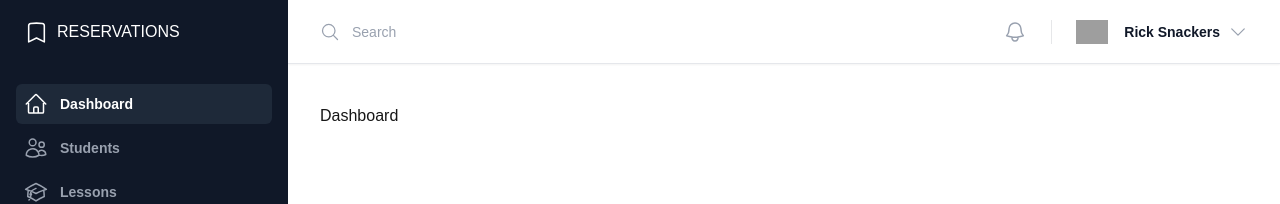
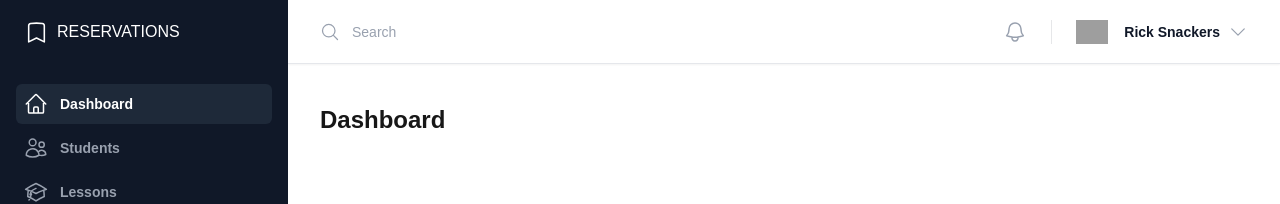
Before and after one commit to El-Rico/reservations-portal-v0.0.1, a Next.js app: page /dashboard in a window 1280 px wide. Shown: the top 204 px of the page. Built offline with nearby package versions, Linux system fonts and the light colour scheme; grey boxes are pictures that could not be loaded.

Commit message:
feature: add pagetitle component

```diff
--- a/app/dashboard/lessons/page.tsx
+++ b/app/dashboard/lessons/page.tsx
@@ -1,7 +1,16 @@
+import PageTitle from "@/components/common/page-title";
+import { Metadata } from "next";
+
+export const metadata: Metadata = {
+	title: "Lessons",
+};
+
 export default function DashboardLessons() {
 	return (
 		<>
-			<h1>Lessons</h1>
+			<PageTitle
+				title={typeof metadata.title === "string" ? metadata.title : "Title"}
+			/>
 		</>
 	);
 }
--- a/app/dashboard/page.tsx
+++ b/app/dashboard/page.tsx
@@ -1,7 +1,16 @@
+import PageTitle from "@/components/common/page-title";
+import type { Metadata } from "next";
+
+export const metadata: Metadata = {
+	title: "Dashboard",
+};
+
 export default function DashboardPage() {
 	return (
 		<>
-			<h1>Dashboard</h1>
+			<PageTitle
+				title={typeof metadata.title === "string" ? metadata.title : "Title"}
+			/>
 		</>
 	);
 }
--- a/app/dashboard/students/page.tsx
+++ b/app/dashboard/students/page.tsx
@@ -1,16 +1,24 @@
+import PageTitle from "@/components/common/page-title";
 import prisma from "@/lib/prisma";
 import { Student } from "@prisma/client";
 import { format, setDefaultOptions } from "date-fns";
 import { nl } from "date-fns/locale";
+import { Metadata } from "next";
 
 setDefaultOptions({ locale: nl });
+
+export const metadata: Metadata = {
+	title: "Students",
+};
 
 export default async function DashboardStudents() {
 	const students: Student[] = await prisma.student.findMany();
 
 	return (
 		<>
-			<h1>Students!</h1>
+			<PageTitle
+				title={typeof metadata.title === "string" ? metadata.title : "Title"}
+			/>
 			<ul>
 				{students.map((student: Student) => (
 					<li key={student.id}>
--- /dev/null
+++ b/components/common/page-title.tsx
@@ -0,0 +1,7 @@
+export default function PageTitle({ title }: { title: string }) {
+	return (
+		<>
+			<h1 className="font-bold text-2xl mb-3">{title}</h1>
+		</>
+	);
+}
```
